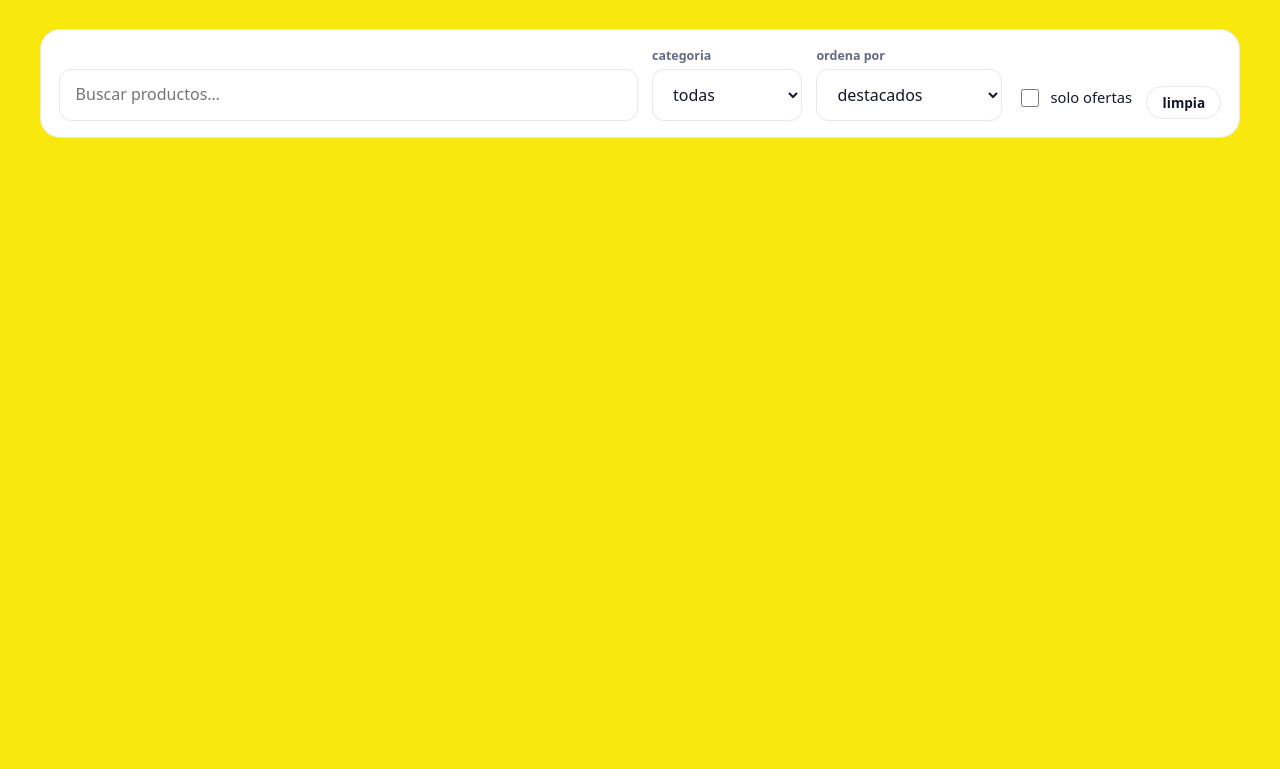
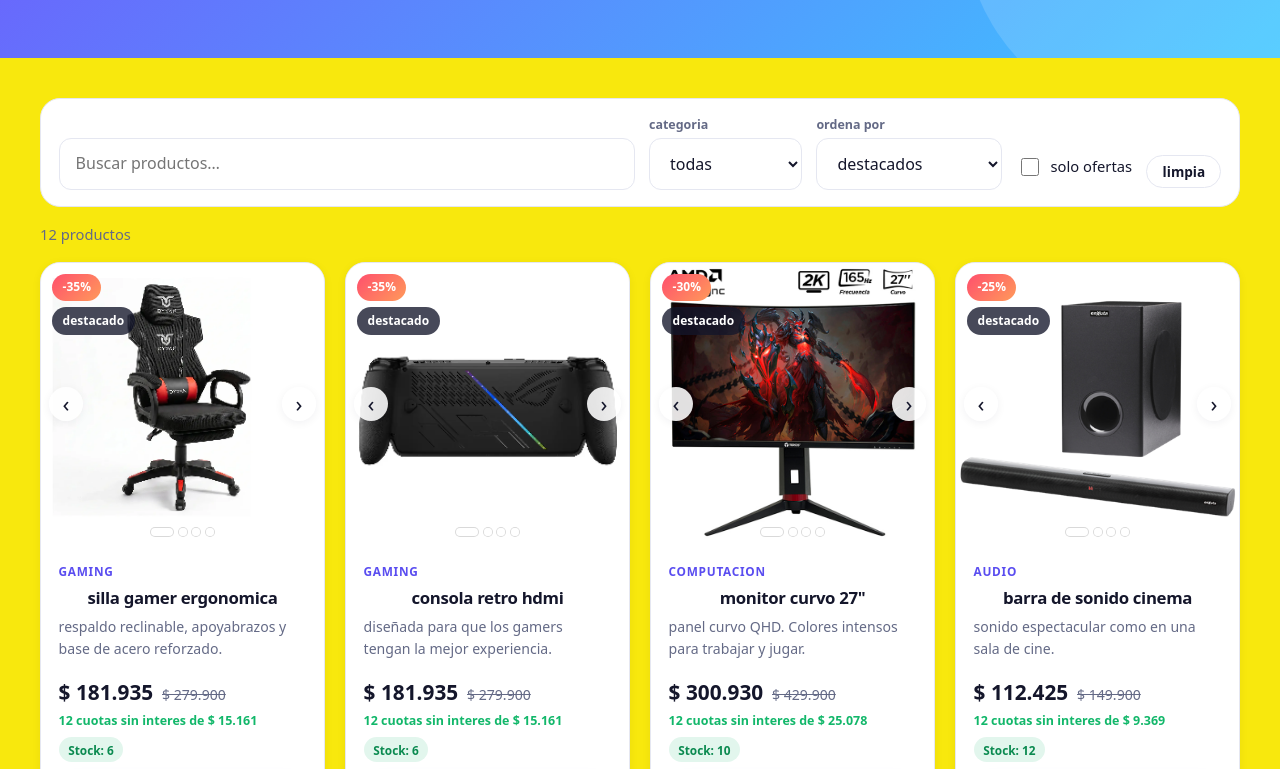
Before and after one commit to Juan-Manuel-JMP/UrbanShop, a plain HTML site: page pages/productos.html in a window 1280 px wide. Shown: the part 231-1000 px from the top of the page. Before the commit the page ends 800 px from the top, so only its background shows below. Drawn offline with Linux system fonts and the light colour scheme; files that its build step writes are made by us from their sources; files whose address does not match are found by name.

Commit message:
Update paths for assets and scripts in productos.html

```diff
--- a/pages/productos.html
+++ b/pages/productos.html
@@ -6,11 +6,11 @@
   <title>productos</title>
   <meta name="description" content="catalogo completo de urbanshop: audio, computación, celulares, gaming y hogar inteligente.">
   <meta name="theme-color" content="#5a4df0">
-  <link rel="icon" href="./assets/img/logo.svg" type="image/svg">
-  <link rel="stylesheet" href="./css/base.css">
-  <link rel="stylesheet" href="./css/layout.css">
-  <link rel="stylesheet" href="./css/components.css">
-  <link rel="stylesheet" href="./css/pages.css">
+  <link rel="icon" href="../assets/img/logo.svg" type="image/svg">
+  <link rel="stylesheet" href="../css/base.css">
+  <link rel="stylesheet" href="../css/layout.css">
+  <link rel="stylesheet" href="../css/components.css">
+  <link rel="stylesheet" href="../css/pages.css">
 </head>
 <body data-page="products">
   <div id="navbar-root"></div>
@@ -54,6 +54,6 @@
 
   <div id="footer-root"></div>
   <noscript><p class="noscript">activa js para usar la tienda.</p></noscript>
-  <script type="module" src="./js/main.js"></script>
+  <script type="module" src="../js/main.js"></script>
 </body>
 </html>
```
